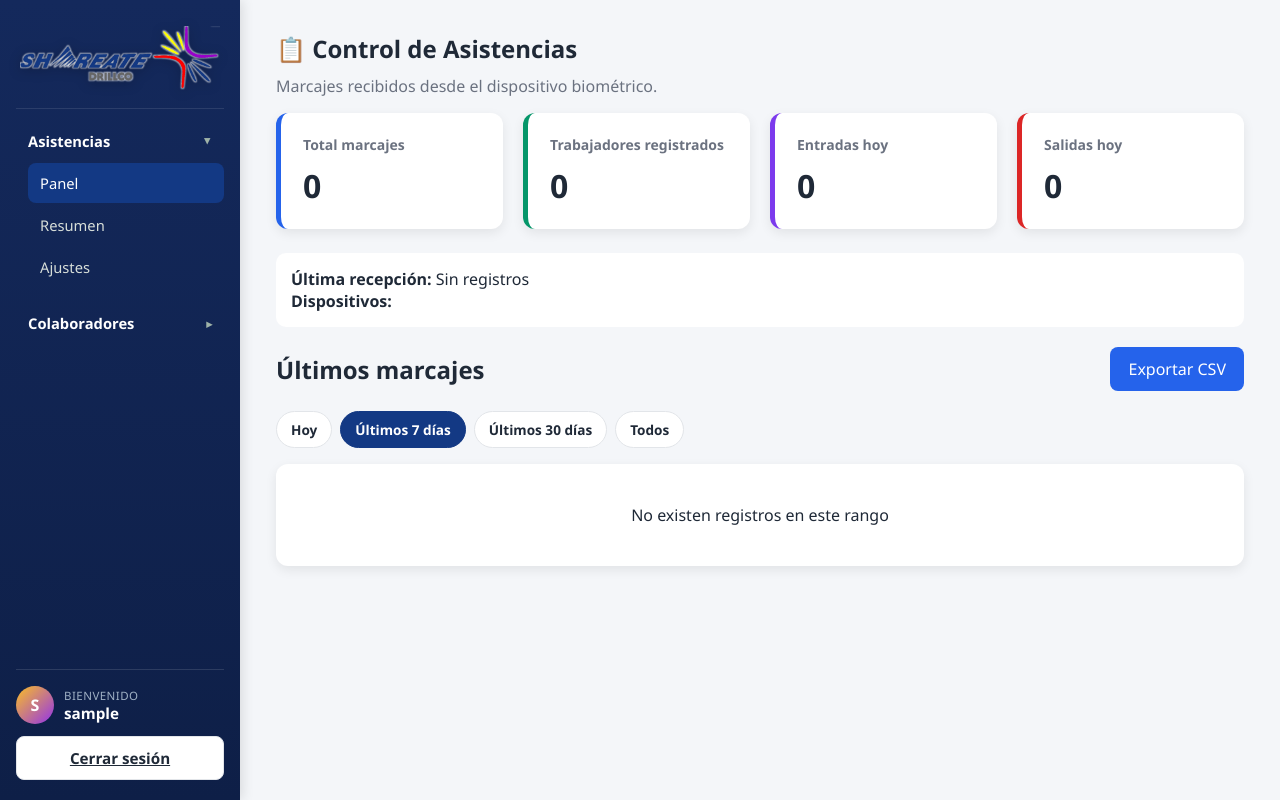
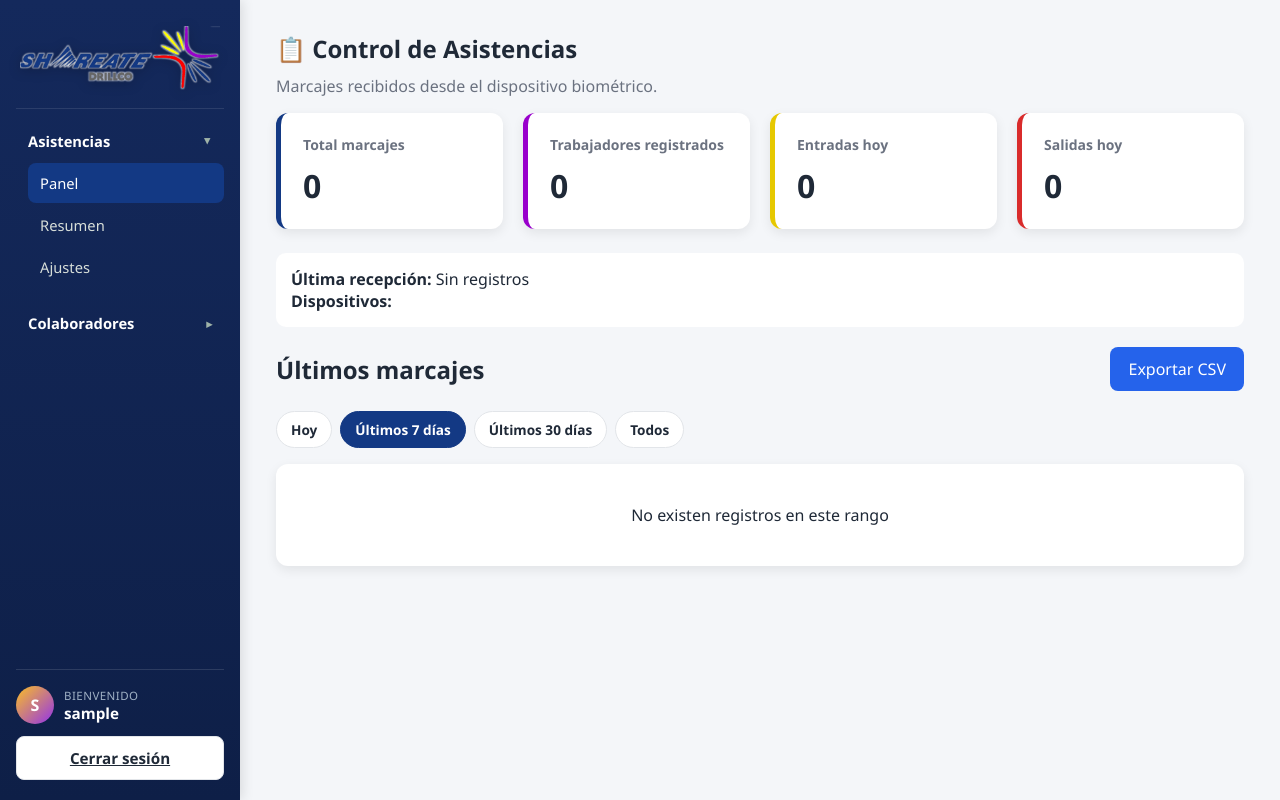
Before and after one commit to fernovoa97/adms-asistencias, a Flask app: page / in a window 1280 px wide. Run offline with Flask 3, Linux system fonts and the light colour scheme; the visitor is signed in with stand-in values (Sample User, id 1); data that the repository does not hold is empty; some libraries are stand-ins or nearby versions.

Commit message:
Cambios a nivel de asistencia semana14

```diff
--- a/static/css/style.css
+++ b/static/css/style.css
@@ -428,10 +428,10 @@ a { color: var(--primary); }
 .card h3 { margin: 0; font-size: 14px; color: var(--muted); }
 .card .numero { margin-top: 10px; font-size: 32px; font-weight: bold; }
 
-.azul   { border-left: 5px solid #2563eb; }
-.verde  { border-left: 5px solid #059669; }
-.rojo   { border-left: 5px solid #dc2626; }
-.morado { border-left: 5px solid #7c3aed; }
+.azul   { border-left: 5px solid #133984; }
+.verde  { border-left: 5px solid #9900cc; }
+.morado { border-left: 5px solid #e6c800; }
+.rojo   { border-left: 5px solid #d92b2b; }
 
 .barra { display: flex; justify-content: space-between; align-items: center; margin-bottom: 20px; flex-wrap: wrap; gap: 10px; }
 
```
